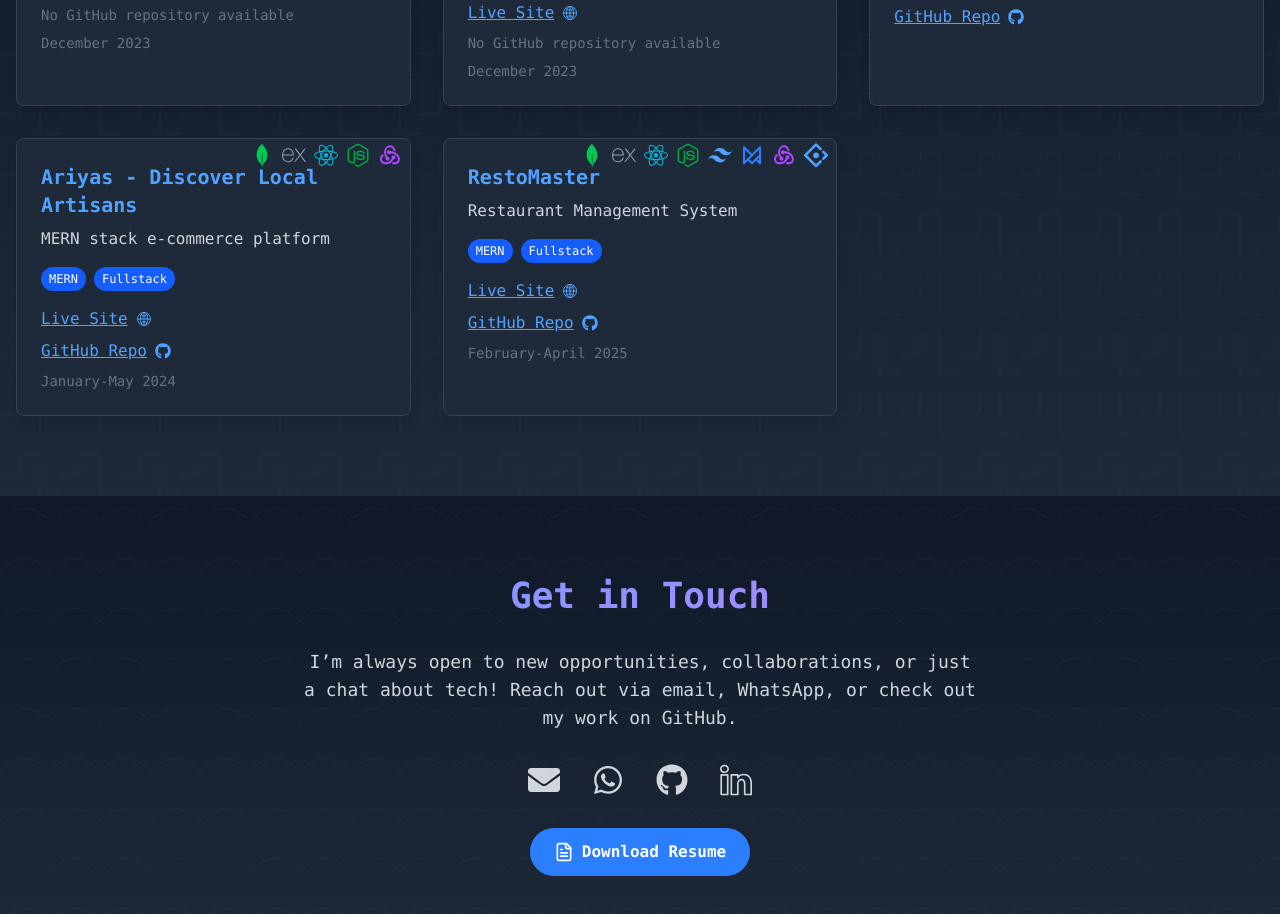
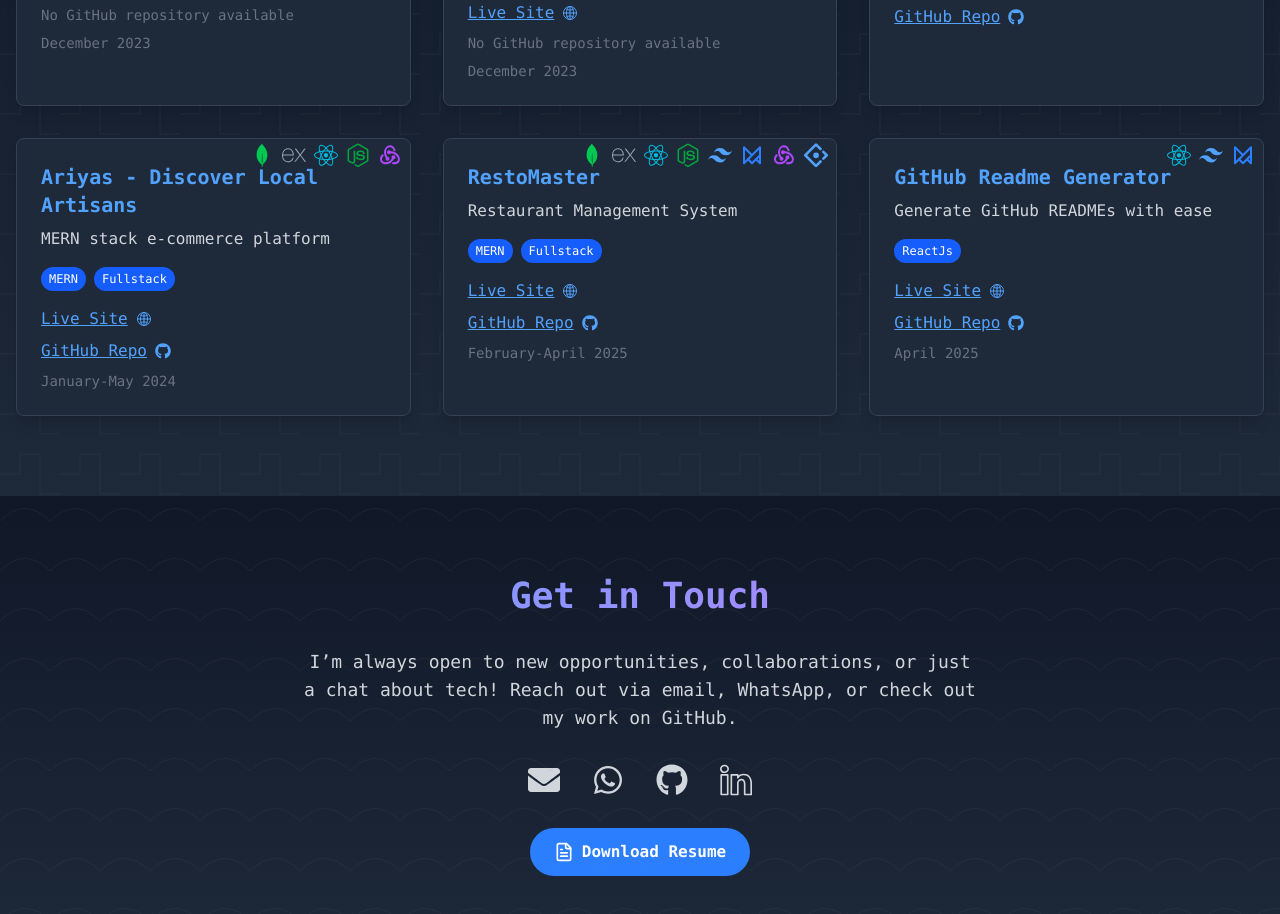
Before and after one commit to PavilionRYZ/Subhra.dev, a React (Vite) app: page / in a window 1280 px wide. Shown: the part 3260-4174 px from the top of the page. Built offline with nearby package versions, Linux system fonts and the light colour scheme.

Commit message:
`Added new project to projects list in Projects.jsx component`

```diff
--- a/src/components/Projects.jsx
+++ b/src/components/Projects.jsx
@@ -72,6 +72,20 @@ const projects = [
       <SiAntdesign className="w-6 h-6 text-blue-400" />,
     ],
   },
+    //github readme generator
+  {
+    title: "GitHub Readme Generator",
+    description: "Generate GitHub READMEs with ease",
+    liveLink: "https://readmegeneratorgor-github.netlify.app", // Example live link (replace with actual)
+    githubLink: "https://github.com/PavilionRYZ/githubreadmegenerator.io.git",
+    date: "April 2025",
+    tags: ["ReactJs"],
+    icons: [
+      <FaReact className="w-6 h-6 text-cyan-500" />,
+      <SiTailwindcss className="w-6 h-6 text-blue-400" />,
+      <TbBrandFramerMotion className="w-6 h-6 text-blue-500" />,
+    ]
+  }
 ];
 
 // Floating icon animation
```
